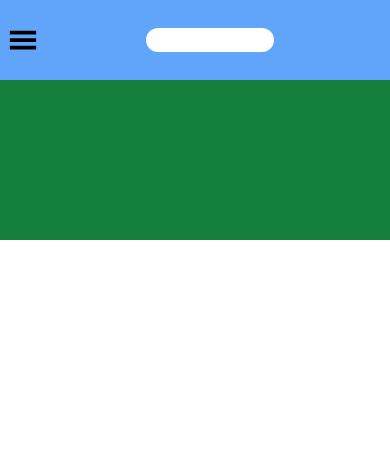
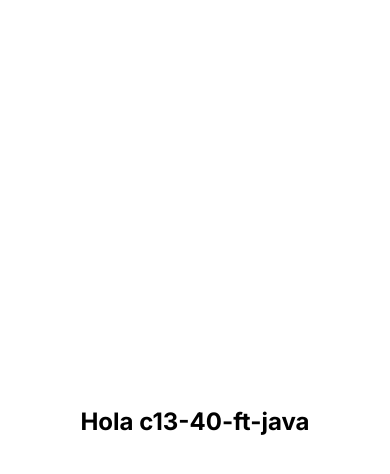
Before and after one commit to No-Country/c13-40-ft-java, a Next.js app in the folder client/: page / in a window 390 px wide. Shown: the top 474 px of the page. Built offline with nearby package versions, Linux system fonts and the light colour scheme.

Commit message:
Revert "Joaquin bianchi"

```diff
--- a/client/package.json
+++ b/client/package.json
@@ -16,10 +16,6 @@
     "postcss": "8.4.28",
     "react": "18.2.0",
     "react-dom": "18.2.0",
-    "react-icons": "^4.10.1",
     "tailwindcss": "3.3.3"
-  },
-  "devDependencies": {
-    "eslint-config-prettier": "^9.0.0"
   }
 }
--- a/client/src/app/categories/page.js
+++ /dev/null
@@ -1,25 +0,0 @@
-import CardCategories from "../components/CardCategories";
-
-export default function Categories() {
-  return (
-    <section className="w-full flex flex-col items-center mb-12">
-      <h2 className="text-3xl">Explore by Category</h2>
-
-      {/* imagenes solo de prueba */}
-      <div className="w-full flex flex-col lg:w-auto lg:flex-row lg:gap-5 items-center">
-        <CardCategories
-          Categorie="Bedroom"
-          imageUrl="https://images.unsplash.com/photo-1522771739844-6a9f6d5f14af?ixlib=rb-4.0.3&ixid=M3wxMjA3fDB8MHxwaG90by1wYWdlfHx8fGVufDB8fHx8fA%3D%3D&auto=format&fit=crop&w=2071&q=80s"
-        />
-        <CardCategories
-          Categorie="Dining Romm"
-          imageUrl="https://images.unsplash.com/photo-1604578762246-41134e37f9cc?ixlib=rb-4.0.3&ixid=M3wxMjA3fDB8MHxzZWFyY2h8NHx8Y29tZWRvcnxlbnwwfHwwfHx8MA%3D%3D&auto=format&fit=crop&w=500&q=60"
-        />
-        <CardCategories
-          Categorie="Living"
-          imageUrl="https://images.unsplash.com/photo-1583847268964-b28dc8f51f92?ixlib=rb-4.0.3&ixid=M3wxMjA3fDB8MHxzZWFyY2h8MTB8fGNvbWVkb3J8ZW58MHx8MHx8fDA%3D&auto=format&fit=crop&w=500&q=60"
-        />
-      </div>
-    </section>
-  );
-}
--- a/client/src/app/components/CardCategories.jsx
+++ /dev/null
@@ -1,18 +0,0 @@
-import Link from "next/link";
-// Add Imagen de fondo y eskeleton
-// Add Prop de Href
-function CardCategories({ Categorie, imageUrl }) {
-  return (
-    <article
-      className="w-4/5 h-48 lg:w-[480px] lg:h-[580px]  mt-8 rounded grid place-items-center drop-shadow-xl bg-cover bg-no-repeat bg-center
-       transition ease-in-out duration-1000 delay-75 hover:saturate-200"
-      style={{ backgroundImage: `url("${imageUrl}")` }}
-    >
-      <Link href="" className="text-3xl text-gray-50 font-sans font-extrabold">
-        {Categorie}
-      </Link>
-    </article>
-  );
-}
-
-export default CardCategories;
--- a/client/src/app/components/navbar/Navbar.jsx
+++ /dev/null
@@ -1,27 +0,0 @@
-"use client";
-import { useState } from "react";
-import { GiHamburgerMenu } from "react-icons/gi";
-
-const Navbar = () => {
-  const [open, setOpen] = useState(false);
-
-  return (
-    <div className="w-full h-screen relative">
-      <div className="sticky h-20 w-full bg-blue-400 flex justify-between items-center p-2">
-        <GiHamburgerMenu
-          onClick={() => setOpen(!open)}
-          className="text-3xl cursor-pointer md:hidden"
-        />
-        <input className="h-6 w-32 rounded-full" type="text" />
-        <div className="flex justify-center items-center"></div>
-      </div>
-      <div
-        className={`absolute top-0 mt-20 ${
-          open ? "translate-x-[-900px]" : "translate-x-0"
-        } h-40 w-full bg-green-700 transition-all duration-500 ease`}
-      ></div>
-    </div>
-  );
-};
-
-export default Navbar;
--- a/client/src/app/layout.js
+++ b/client/src/app/layout.js
@@ -1,21 +1,17 @@
-import Navbar from "./components/navbar/Navbar";
-import "./globals.css";
-import { Inter } from "next/font/google";
+import './globals.css'
+import { Inter } from 'next/font/google'
 
-const inter = Inter({ subsets: ["latin"] });
+const inter = Inter({ subsets: ['latin'] })
 
 export const metadata = {
-  title: "Create Next App",
-  description: "Generated by create next app",
-};
+  title: 'Create Next App',
+  description: 'Generated by create next app',
+}
 
 export default function RootLayout({ children }) {
   return (
     <html lang="en">
-      <body className={inter.className}>
-        <Navbar />
-        {children}
-      </body>
+      <body className={inter.className}>{children}</body>
     </html>
-  );
+  )
 }
--- a/client/src/app/page.js
+++ b/client/src/app/page.js
@@ -1,8 +1,9 @@
+
 const Home = () => {
   return (
-    <>
-      <div className="w-full h-screen flex justify-center items-center"></div>
-    </>
+    <div className="w-full h-screen flex justify-center items-center">
+      <h1 className="text-2xl font-bold">Hola c13-40-ft-java</h1>
+    </div>
   );
 };
 
```
Also changed, not shown: client/.eslintrc.json, 1 other file (tests, documents, lock files or other folders).
